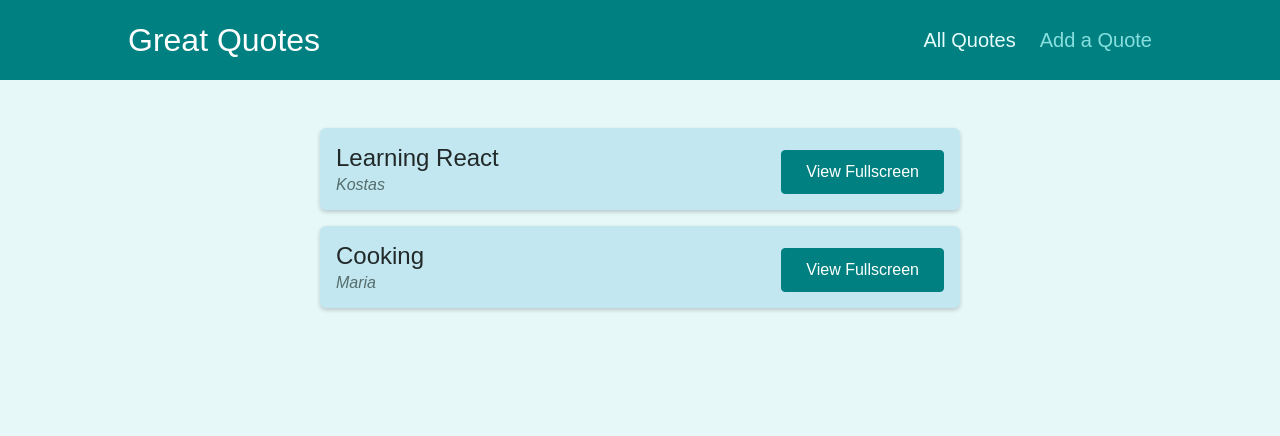
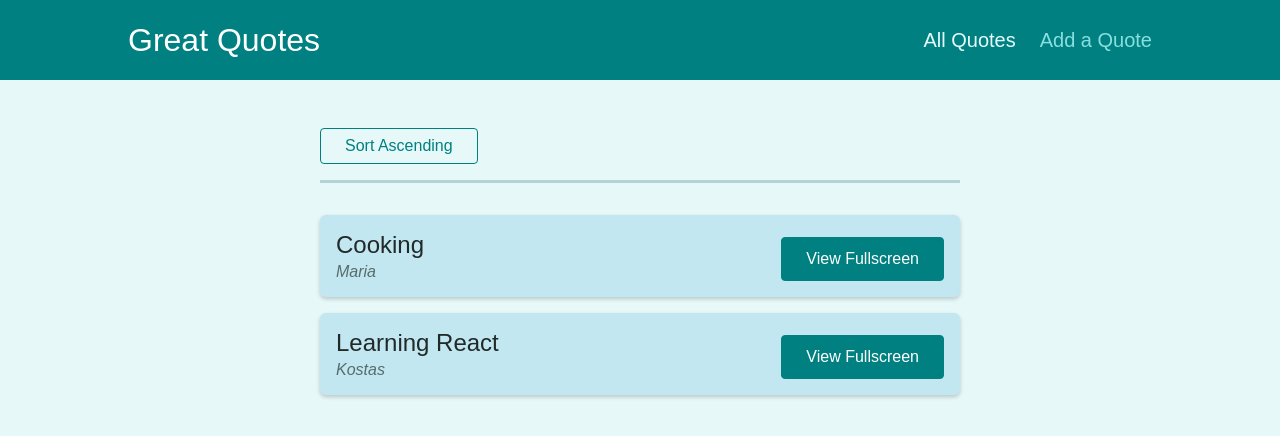
Before and after one commit to kostas64/reactSPA, a React (Create React App) app: page /quotes in a window 1280 px wide. Shown: the top 436 px of the page. Built offline with nearby package versions, Linux system fonts and the light colour scheme.

Commit message:
UseRouteParams, useHistory, useLocation

```diff
--- a/src/components/quotes/QuoteForm.js
+++ b/src/components/quotes/QuoteForm.js
@@ -1,12 +1,13 @@
-import { useRef } from 'react';
-
-import Card from '../UI/Card';
-import LoadingSpinner from '../UI/LoadingSpinner';
-import classes from './QuoteForm.module.css';
+import { useRef, useState } from "react";
+import { Prompt } from "react-router-dom";
+import Card from "../UI/Card";
+import LoadingSpinner from "../UI/LoadingSpinner";
+import classes from "./QuoteForm.module.css";
 
 const QuoteForm = (props) => {
   const authorInputRef = useRef();
   const textInputRef = useRef();
+  const [isFocused, setIsFocused] = useState(false);
 
   function submitFormHandler(event) {
     event.preventDefault();
@@ -19,9 +20,28 @@ const QuoteForm = (props) => {
     props.onAddQuote({ author: enteredAuthor, text: enteredText });
   }
 
+  const formFocusHandler = () => {
+    setIsFocused(true);
+  };
+
+  const finishEnteringHandler = () => {
+    setIsFocused(false);
+  };
+
   return (
+    <>
+      <Prompt
+        when={isFocused}
+        message={(location) =>
+          "Are you sure you want to leave? Your data will be lost"
+        }
+      />
       <Card>
-      <form className={classes.form} onSubmit={submitFormHandler}>
+        <form
+          onFocus={formFocusHandler}
+          className={classes.form}
+          onSubmit={submitFormHandler}
+        >
           {props.isLoading && (
             <div className={classes.loading}>
               <LoadingSpinner />
@@ -29,18 +49,21 @@ const QuoteForm = (props) => {
           )}
 
           <div className={classes.control}>
-          <label htmlFor='author'>Author</label>
-          <input type='text' id='author' ref={authorInputRef} />
+            <label htmlFor="author">Author</label>
+            <input type="text" id="author" ref={authorInputRef} />
           </div>
           <div className={classes.control}>
-          <label htmlFor='text'>Text</label>
-          <textarea id='text' rows='5' ref={textInputRef}></textarea>
+            <label htmlFor="text">Text</label>
+            <textarea id="text" rows="5" ref={textInputRef}></textarea>
           </div>
           <div className={classes.actions}>
-          <button className='btn'>Add Quote</button>
+            <button onClick={finishEnteringHandler} className="btn">
+              Add Quote
+            </button>
           </div>
         </form>
       </Card>
+    </>
   );
 };
 
--- a/src/components/quotes/QuoteList.js
+++ b/src/components/quotes/QuoteList.js
@@ -1,13 +1,42 @@
-import { Fragment } from 'react';
+import { Fragment } from "react";
+import { useHistory, useLocation } from "react-router-dom";
+import QuoteItem from "./QuoteItem";
+import classes from "./QuoteList.module.css";
 
-import QuoteItem from './QuoteItem';
-import classes from './QuoteList.module.css';
+const sortQuotes = (quotes, ascending) => {
+  return quotes.sort((quoteA, quoteB) => {
+    if (ascending) {
+      return quoteA.id > quoteB.id ? 1 : -1;
+    } else {
+      return quoteA.id < quoteB.id ? 1 : -1;
+    }
+  });
+};
 
 const QuoteList = (props) => {
+  const history = useHistory();
+  const location = useLocation();
+  const params = new URLSearchParams(location.search);
+  const isSortingAsc = params.get("sort") === "asc";
+
+  const changeSortingHandler = () => {
+    history.push({
+      pathname: location.pathname,
+      search: `?sort=${isSortingAsc ? "desc" : "asc"}`,
+    });
+  };
+
+  const sortedQuotes = sortQuotes(props.quotes, isSortingAsc);
+
   return (
     <Fragment>
+      <div className={classes.sorting}>
+        <button onClick={changeSortingHandler}>
+          Sort {isSortingAsc ? "Descending" : "Ascending"}
+        </button>
+      </div>
       <ul className={classes.list}>
-        {props.quotes.map((quote) => (
+        {sortedQuotes.map((quote) => (
           <QuoteItem
             key={quote.id}
             id={quote.id}
--- a/src/pages/NewQuote.js
+++ b/src/pages/NewQuote.js
@@ -1,8 +1,13 @@
 import QuoteForm from "../components/quotes/QuoteForm";
+import { useHistory } from "react-router-dom";
 
 const NewQuote = () => {
+  const history = useHistory();
+
   const addQuoteHandler = (quoteData) => {
     console.log(quoteData);
+
+    history.push("/quotes");
   };
 
   return <QuoteForm onAddQuote={addQuoteHandler} />;
--- a/src/pages/QuoteDetails.js
+++ b/src/pages/QuoteDetails.js
@@ -1,4 +1,4 @@
-import { Route, useParams } from "react-router-dom";
+import { Route, useParams, Link, useRouteMatch } from "react-router-dom";
 import Comment from "../components/comments/Comments";
 import HighlightedQuote from "../components/quotes/HighlightedQuote";
 
@@ -17,6 +17,7 @@ const DUMMY_QUOTES = [
 
 const QuoteDetails = () => {
   const params = useParams();
+  const match = useRouteMatch();
   const quote = DUMMY_QUOTES.find((item) => item.id === params.quoteId);
 
   if (!quote) {
@@ -26,7 +27,15 @@ const QuoteDetails = () => {
   return (
     <>
       <HighlightedQuote text={quote.text} author={quote.author} />
-      <Route path={`/quotes/${params.quoteId}/comments`}>
+      <Route path={`${match.path}/`} exact>
+        <div className="centered">
+          <Link className="btn--flat" to={`${match.url}/comments`}>
+            Load Comments
+          </Link>
+        </div>
+      </Route>
+
+      <Route path={`${match.path}/comments`}>
         <Comment />
       </Route>
     </>
```
Lines whose indentation alone changed are shown as unchanged.
